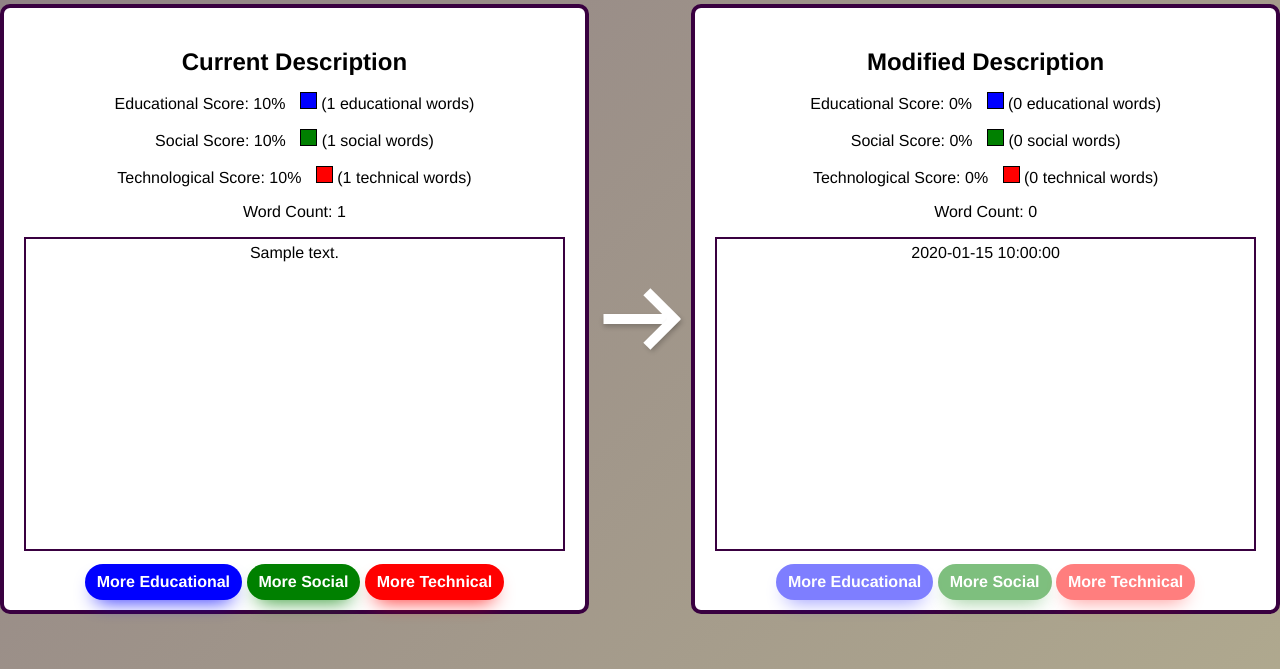
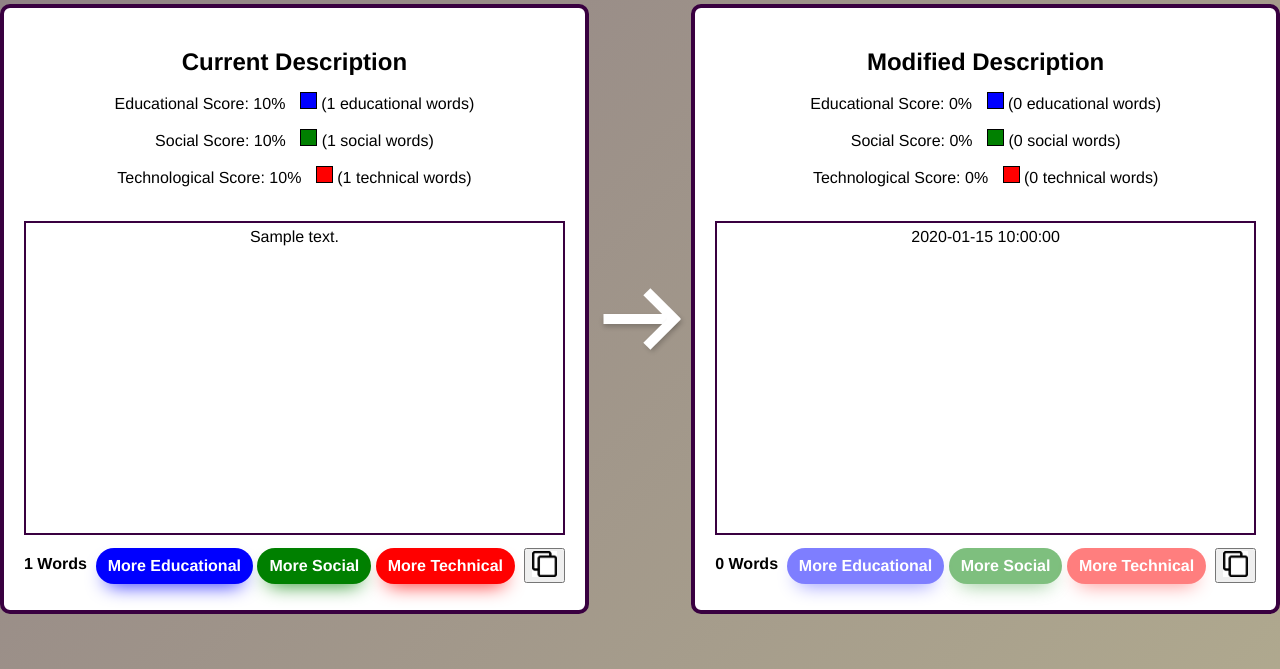
Before and after one commit to DanielGiedraitis/4th-Year-Project, a Flask app: template templates/result.html in a window 1280 px wide. Shown: the part 131-800 px from the top of the page. Run offline with Flask 3, Linux system fonts and the light colour scheme; the template is opened without the code that fills it: most values are stand-ins (such as "Sample title", 1, 10 or a date in 2020); parts of the project's set-up code (start-up, migrations or seed data) failed here and were passed over.

Commit message:
Added copy to clipboard

```diff
--- a/static/style.css
+++ b/static/style.css
@@ -711,3 +711,28 @@ select option {
 .custom-alert-hidden {
     display: none;
 }
+
+
+.copy-button img {
+    width: 25px;
+    height: 26px;
+}
+
+.copy-button {
+    float: right; /* Aligned to the right */
+    margin-top: 13px; /* Margin to bring the button down */
+}
+
+#word-count {
+    float: left; /* Aligned to the left */
+    margin-top: 20px; /* Margin to bring the button down */
+    font-family: Helvetica;
+    font-weight: bold;
+}
+
+#modified_word_count {
+    float: left; /* Aligned to the left */
+    margin-top: 20px; /* Margin to bring the button down */
+    font-family: Helvetica;
+    font-weight: bold;
+}
--- a/templates/result.html
+++ b/templates/result.html
@@ -29,7 +29,9 @@
             <p>Educational Score: {{ edu_score }}% <span class="score-box educational-box"></span> ({{ edu_count }} educational words)</p>
             <p>Social Score: {{ social_score }}% <span class="score-box social-box"></span> ({{ social_count }} social words)</p>
             <p>Technological Score: {{ tech_score }}% <span class="score-box technological-box"></span> ({{ tech_count }} technical words)</p>
-            <p>Word Count: {{ total_words }}</p> <!-- Display the total word count here -->
+
+            <br>
+
             <div id="current_description" class="scroll-box">
                 {% for word in original_text.split() %}
                     {% set clean_word = word.strip('.:,') %}
@@ -45,10 +47,15 @@
                 {% endfor %}
             </div>
 
+            <div id="word-count">{{ total_words }} Words</div>
+
             <!-- Buttons for more modifications -->
             <button class="modify-button educational-button" onclick="modifyDescription('educational')">More Educational</button>
             <button class="modify-button social-button" onclick="modifyDescription('social')">More Social</button>
             <button class="modify-button technical-button" onclick="modifyDescription('technical')">More Technical</button>
+
+            <!-- Copy to clipboard button for current description -->
+            <button class="copy-button" onclick="copyToClipboard('current_description')"><img src="static/copyImage.png"></button>
         </div>
 
         <!-- Arrow pointing to the right -->
@@ -66,7 +73,8 @@
                 (<span id="social_count">0</span> social words)</p>
             <p>Technological Score: <span id="tech_score">0%</span> <span class="score-box technological-box"></span>
                 (<span id="tech_count">0</span> technical words)</p>
-            <p>Word Count: <span id="modified_word_count">0</span></p>
+
+            <br>
 
             <!-- Loading progress bar -->
             <div id="loading-container">
@@ -75,10 +83,15 @@
 
             <div id="modified_text" class="scroll-box">{{ modified_text }}</div>
 
+            <span id="modified_word_count">0 Words</span>
+
             <!-- Buttons for generating modified description -->
             <button class="modify-button educational-button" onclick="generateModifiedDescription('educational')">More Educational</button>
             <button class="modify-button social-button" onclick="generateModifiedDescription('social')">More Social</button>
             <button class="modify-button technical-button" onclick="generateModifiedDescription('technical')">More Technical</button>
+
+            <!-- Copy to clipboard button for current description -->
+            <button class="copy-button" onclick="copyToClipboard('modified_text')"><img src="static/copyImage.png"></button>
         </div>
     </div>
 
@@ -138,7 +151,7 @@
                 var modifiedWordCount = data.modified_text.split(/\s+/).filter(function(word) {
                     return word.length > 0;
                 }).length;
-                document.getElementById('modified_word_count').innerText = modifiedWordCount;
+                document.getElementById('modified_word_count').innerText = modifiedWordCount + " Words";
 
                 // Update the counts of technical, social, and educational words
                 document.getElementById('edu_count').innerText = data.edu_count;
@@ -211,7 +224,7 @@
                 var modifiedWordCount = data.modified_text.split(/\s+/).filter(function(word) {
                     return word.length > 0;
                 }).length;
-                document.getElementById('modified_word_count').innerText = modifiedWordCount;
+                document.getElementById('modified_word_count').innerText = modifiedWordCount + " Words";
 
                 // Update the counts of technical, social, and educational words
                 document.getElementById('edu_count').innerText = data.edu_count;
@@ -240,6 +253,18 @@
                 }
             }, 50);
         }
+
+        // Function to copy text to clipboard
+        function copyToClipboard(elementId) {
+                    const textToCopy = document.getElementById(elementId).innerText;
+                    navigator.clipboard.writeText(textToCopy)
+                        .then(() => {
+                            console.log('Text copied to clipboard:', textToCopy);
+                        })
+                        .catch(error => {
+                            console.error('Error copying text:', error);
+                        });
+                }
     </script>
 </body>
 </html>
```
Also changed, not shown: static/copyImage.png (added).
